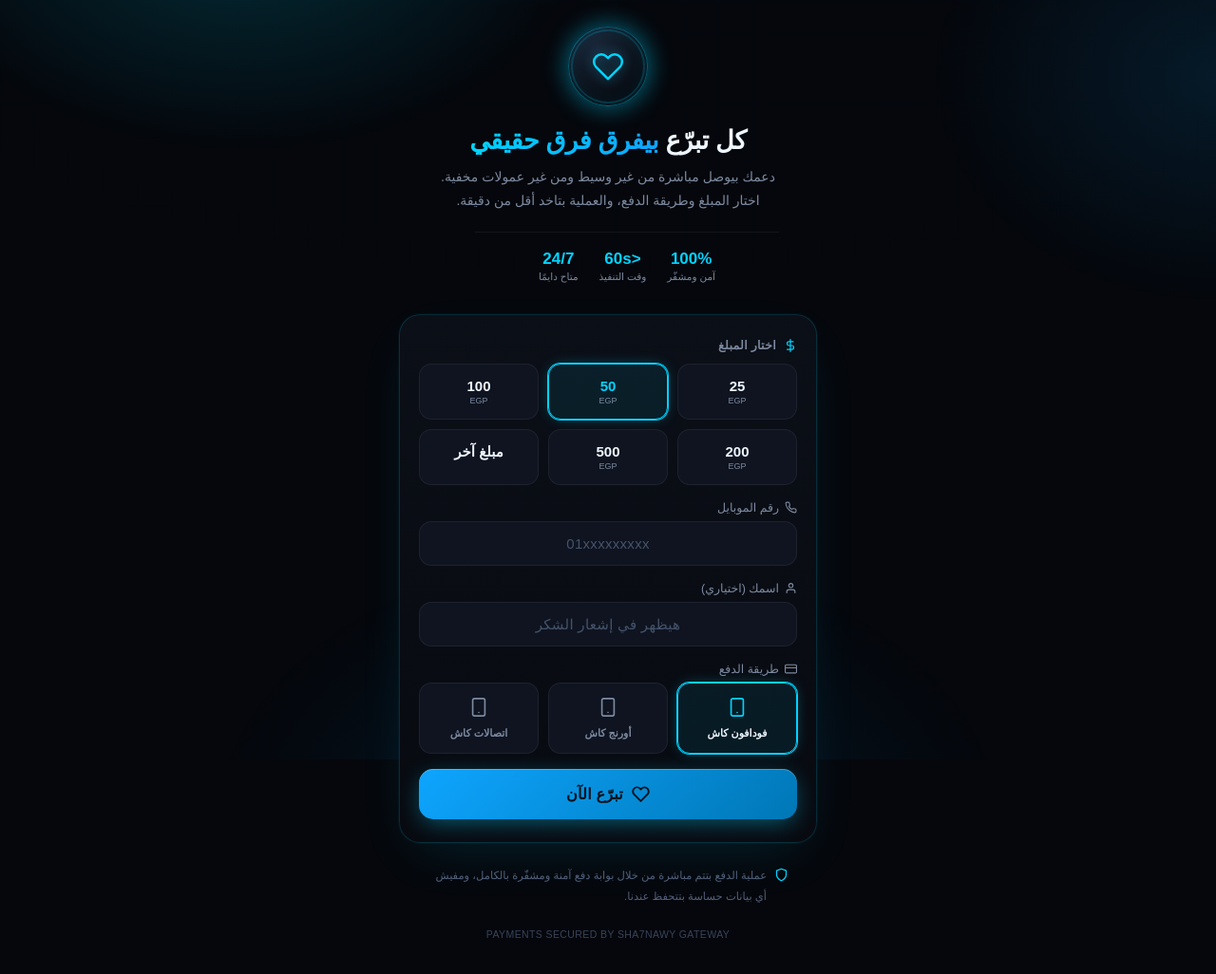
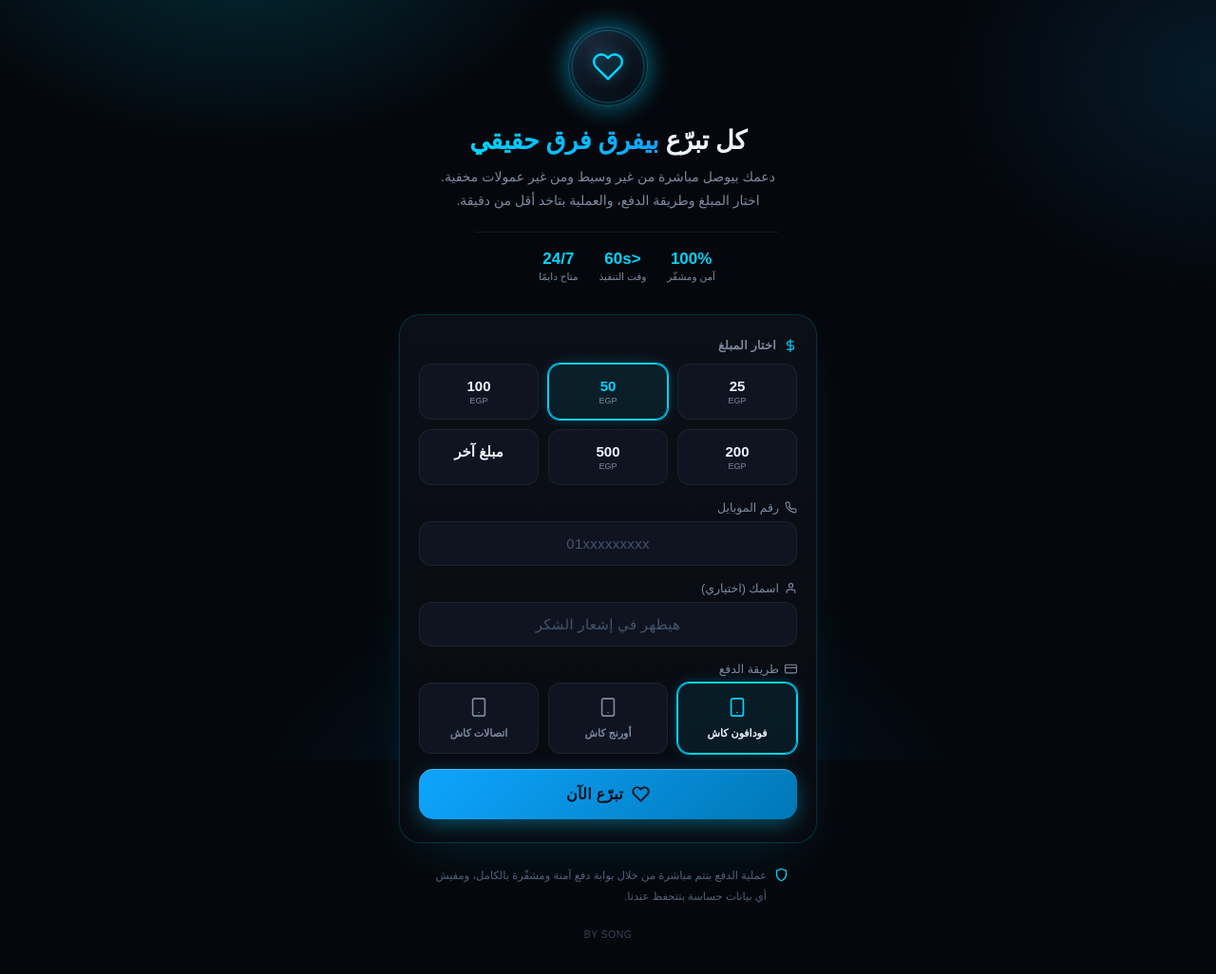
Before and after one commit to JOKER684n/dam3a, a plain HTML site: page index.html in a window 1280 px wide. Shown: the whole page at 95% size. Drawn offline with Linux system fonts and the light colour scheme; a web font is replaced by a local one.

Commit message:
Add files via upload

```diff
--- a/index.html
+++ b/index.html
@@ -524,7 +524,7 @@
     عملية الدفع بتتم مباشرة من خلال بوابة دفع آمنة ومشفّرة بالكامل، ومفيش أي بيانات حساسة بتتحفظ عندنا.
   </div>
 
-  <div class="powered">PAYMENTS SECURED BY SHA7NAWY GATEWAY</div>
+  <div class="powered">BY SONG</div>
 
 </div>
 
```
